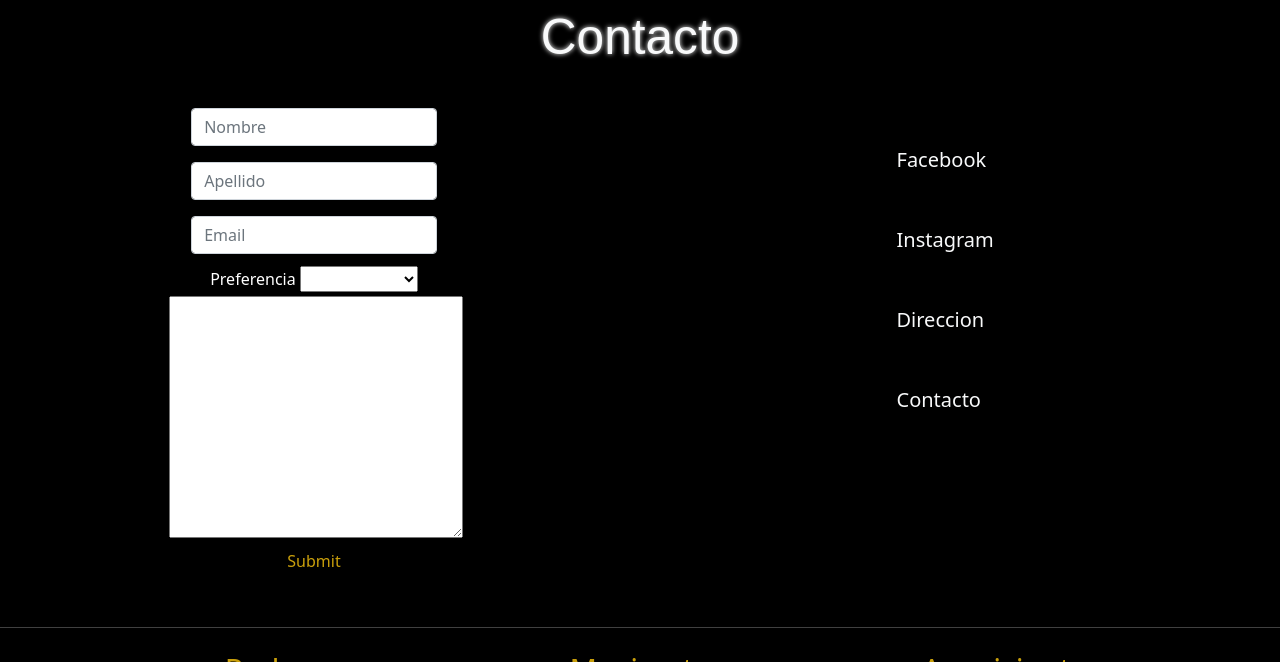
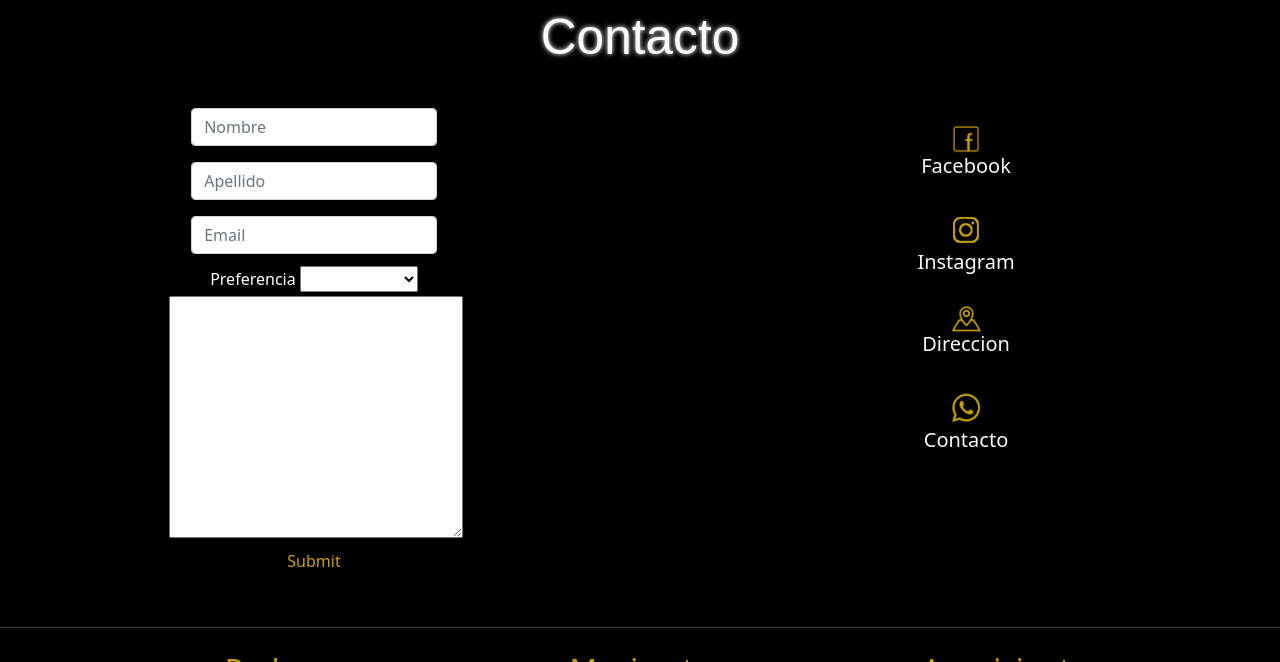
Before and after one commit to Eugenioluif/Musicarte, a website: page pages/contacto.html in a window 1280 px wide. Shown: the part 438-1100 px from the top of the page. Drawn offline with nearby package versions, Linux system fonts and the light colour scheme.

Commit message:
modifiacion iconos contato

```diff
--- a/pages/contacto.html
+++ b/pages/contacto.html
@@ -82,9 +82,9 @@
             <!-- redes -->
             <div class="col-md-6 text-light ">
                 <div class="row justify-content-center">
-                    <div class="col-3 mb-4 mt-4">
+                    <div class="col-3 mb-4 mt-4 text-center">
                         <div>
-                            <img src="" alt="">
+                            <img src="../media/imagenes/logofacebook.png" alt="" width="30px">
                         </div>
                         <div>
                             <h5>Facebook</h5>
@@ -92,9 +92,9 @@
                     </div>
                 </div>
                 <div class="row justify-content-center">
-                    <div class="col-3 mb-4">
+                    <div class="col-3 mb-4 text-center">
                         <div>
-                            <img src="" alt="">
+                            <img src="../media/imagenes/logoinsta.png" alt="" width="30px">
                         </div>
                         <div>
                             <h5>Instagram</h5>
@@ -102,9 +102,9 @@
                     </div>
                 </div>
                 <div class="row justify-content-center">
-                    <div class="col-3 mb-4">
+                    <div class="col-3 mb-4 text-center">
                         <div>
-                            <img src="" alt="">
+                            <img src="../media/imagenes/logoubication.png" alt="" width="30px">
                         </div>
                         <div>
                             <h5>Direccion</h5>
@@ -112,9 +112,9 @@
                     </div>
                 </div>
                 <div class="row justify-content-center">
-                    <div class="col-3 mb-4">
+                    <div class="col-3 mb-4 text-center">
                         <div>
-                            <img src="" alt="">
+                            <img src="../media/imagenes/logowhats.jpg" alt="" width="30px">
                         </div>
                         <div>
                             <h5>Contacto</h5>
```
Also changed, not shown: media/imagenes/logofacebook.png (added), media/imagenes/logoinsta.png (added), media/imagenes/logoubication.png (added), media/imagenes/logowhats.jpg (added).
